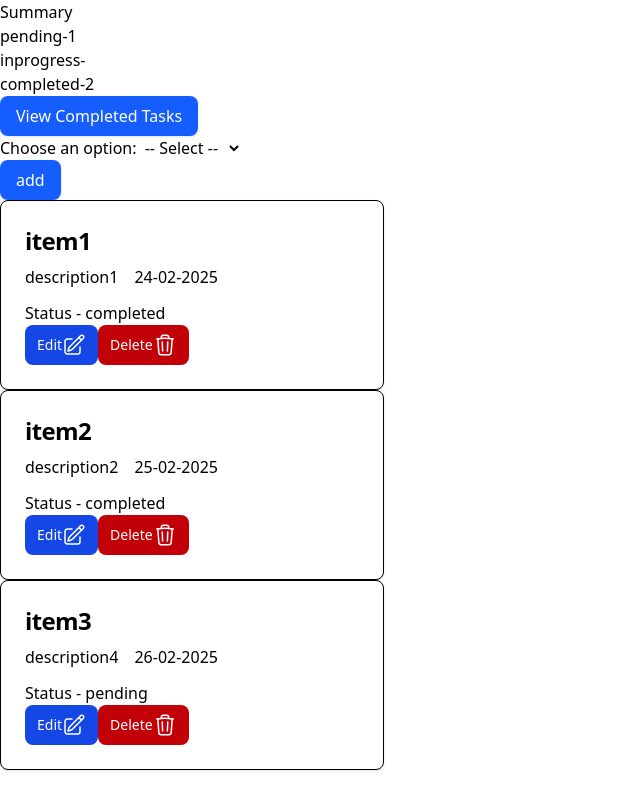
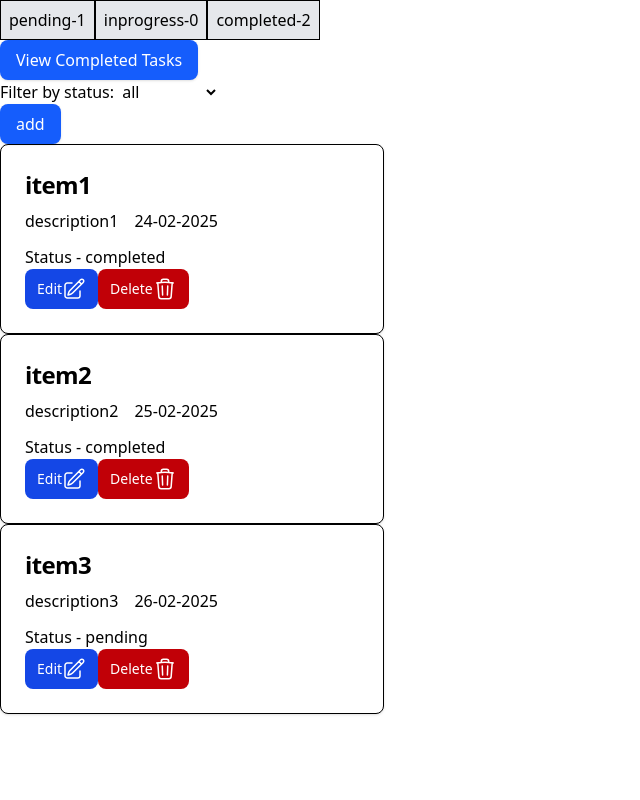
Before and after one commit to rohitbrk/Task-Management, a React (Vite) app: page / in a window 1280 px wide. Shown: the whole page, without its empty margins (0-640 px from the left). Built offline with nearby package versions, Linux system fonts and the light colour scheme.

Commit message:
change getTasksSummary function initial value

```diff
--- a/src/components/EditTaskForm.tsx
+++ b/src/components/EditTaskForm.tsx
@@ -53,7 +53,7 @@ const EditTaskForm = ({
               />
             </label>
             <label>
-              {status}
+              status
               <select
                 value={editTask.status}
                 onChange={(e) =>
--- a/src/components/FilterTasks.tsx
+++ b/src/components/FilterTasks.tsx
@@ -1,17 +1,22 @@
 // @ts-nocheck
 
-const FilteredTasks = ({ filteredTasks, handleFilterTasks }) => {
+const FilteredTasks = ({
+  filteredTasks,
+  setFilteredTasks,
+  handleFilterTasks,
+}) => {
   return (
     <div>
-      <label htmlFor="dropdown">Choose an option: </label>
+      <label htmlFor="dropdown">Filter by status: </label>
       <select
         id="dropdown"
         value={filteredTasks}
         onChange={(e) => {
           handleFilterTasks(e.target.value);
+          setFilteredTasks((prev) => e.target.value);
         }}
       >
-        <option value="">-- Select --</option>
+        <option value={"all"}>all</option>
         <option value={"pending"}>pending</option>
         <option value={"inprogress"}>inprogress</option>
         <option value={"completed"}>completed</option>
--- a/src/components/TaskCard.tsx
+++ b/src/components/TaskCard.tsx
@@ -4,11 +4,7 @@ import DeleteSvg from "../svg/DeleteSvg";
 import EditSvg from "../svg/EditSvg";
 
 const TaskCard = ({
-  id,
-  title,
-  description,
-  status,
-  dueDate,
+  task,
   setEditTask,
   setShowEditTaskModal,
   handleDelete,
@@ -16,22 +12,16 @@ const TaskCard = ({
   return (
     <div>
       <div className="max-w-sm p-6 bg-white border rounded-lg shadow-sm">
-        <a href="#">
-          <h5 className="mb-2 text-2xl font-bold tracking-tight">{title}</h5>
-        </a>
+        <h5 className="mb-2 text-2xl font-bold tracking-tight">{task.title}</h5>
         <p className="justify-between mb-3 font-normal">
-          <span className="mr-2">{description}</span>
-          <span className="ml-2">{dueDate}</span>
+          <span className="mr-2">{task.description}</span>
+          <span className="ml-2">{task.dueDate}</span>
         </p>
-        <p>Status - {status}</p>
+        <p>Status - {task.status}</p>
         <button
           onClick={() => {
             setEditTask((prev) => ({
-              id,
-              title,
-              description,
-              status,
-              dueDate,
+              ...task,
             }));
             setShowEditTaskModal((prev) => !prev);
           }}
@@ -41,7 +31,7 @@ const TaskCard = ({
           <EditSvg />
         </button>
         <button
-          onClick={() => handleDelete(id)}
+          onClick={() => handleDelete(task.id)}
           className="inline-flex items-center px-3 py-2 text-sm font-medium text-center text-white bg-red-700 rounded-lg hover:bg-red-800 focus:ring-4 focus:outline-none focus:ring-red-300 dark:bg-red-600 dark:hover:bg-red-700 dark:focus:ring-red-800"
         >
           Delete
--- a/src/components/TasksSummary.tsx
+++ b/src/components/TasksSummary.tsx
@@ -1,11 +1,16 @@
 // @ts-nocheck
 const TasksSummary = ({ summary }) => {
   return (
-    <div>
-      Summary
-      <div>pending-{summary.pending}</div>
-      <div>inprogress-{summary.inprogress}</div>
-      <div>completed-{summary.completed}</div>
+    <div className="py-2">
+      <span className="p-2 border rounder-lg bg-gray-200">
+        pending-{summary.pending}
+      </span>
+      <span className="p-2 border rounder-lg bg-gray-200">
+        inprogress-{summary.inprogress}
+      </span>
+      <span className="p-2 border rounder-lg bg-gray-200">
+        completed-{summary.completed}
+      </span>
     </div>
   );
 };
--- a/src/context/TasksContext.tsx
+++ b/src/context/TasksContext.tsx
@@ -6,7 +6,7 @@ const initialState = [
   {
     id: 3,
     title: "item3",
-    description: "description4",
+    description: "description3",
     status: "pending",
     dueDate: "26-02-2025",
   },
--- a/src/pages/AllTasks.tsx
+++ b/src/pages/AllTasks.tsx
@@ -26,7 +26,7 @@ const AllTasks = () => {
   const [toggleCompletedTasks, setToggleCompletedTasks] = useState(false);
   const [task, setTask] = useState(initialTaskState);
   const [editTask, setEditTask] = useState({});
-  const [filteredTasks, setFilteredTasks] = useState(null);
+  const [filteredTasks, setFilteredTasks] = useState("all");
   const [tasks, setTasks] = useState(state);
 
   const handleAddTask = () => {
@@ -58,10 +58,11 @@ const AllTasks = () => {
       type: "DELETE_TASK",
       payload: { id },
     });
+    setTasks((prev) => prev.filter((item) => item.id !== id));
   };
 
   const handleFilterTasks = (status) => {
-    if (!status) return setTasks((prev) => state);
+    if (status === "all") return setTasks((prev) => state);
     let updatedTasks = [...state];
     updatedTasks = updatedTasks
       .map((item) => {
@@ -86,6 +87,7 @@ const AllTasks = () => {
         </div>
         <FilteredTasks
           filteredTasks={filteredTasks}
+          setFilteredTasks={setFilteredTasks}
           handleFilterTasks={handleFilterTasks}
         />
       </div>
@@ -124,11 +126,7 @@ const AllTasks = () => {
               <TaskCard
                 setShowEditTaskModal={setShowEditTaskModal}
                 setEditTask={setEditTask}
-                id={item.id}
-                title={item.title}
-                description={item.description}
-                status={item.status}
-                dueDate={item.dueDate}
+                task={item}
                 handleDelete={handleDelete}
               />
             </div>
--- a/src/utils/getTasksSummary.ts
+++ b/src/utils/getTasksSummary.ts
@@ -1,10 +1,13 @@
 // @ts-nocheck
 const getTasksSummary = (tasks) => {
-  return tasks.reduce((acc, task) => {
-    const status = task.status;
-    acc[status] = (acc[status] || 0) + 1;
-    return acc;
-  }, {});
+  return tasks.reduce(
+    (acc, task) => {
+      const status = task.status;
+      acc[status] = (acc[status] || 0) + 1;
+      return acc;
+    },
+    { pending: 0, inprogress: 0, completed: 0 }
+  );
 };
 
 export { getTasksSummary };
```
